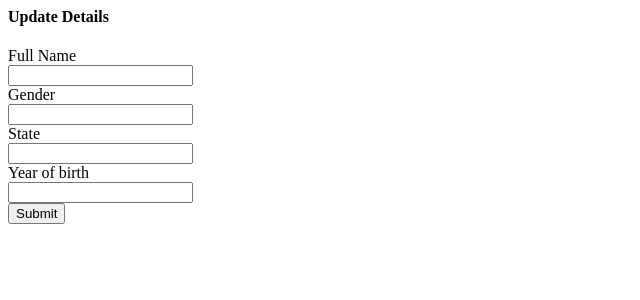
After one commit to brucearthur1/oa-rankings-website, a Flask app: template templates/application_form.html in a window 1280 px wide. The commit adds this page. Shown: the top 300 px of the page, without its empty margins (0-640 px from the left). Run offline with Flask 3, Linux system fonts and the light colour scheme; the template is opened without the code that fills it, so the values that code supplies are empty; parts of the project's set-up code (start-up, migrations or seed data) failed here and were passed over.

Commit message:
store name updates in database

```diff
--- a/app.py
+++ b/app.py
@@ -1,6 +1,6 @@
 import os
-from flask import Flask, render_template, send_from_directory, jsonify
-from database import load_athletes_from_db, load_athlete_from_db
+from flask import Flask, render_template, send_from_directory, jsonify, request
+from database import load_athletes_from_db, load_athlete_from_db, update_to_athlete_db
 
 app = Flask(__name__)
 
@@ -19,11 +19,23 @@ def list_athletes():
 @app.route("/athlete/<id>")
 def show_athlete(id):
     athlete= load_athlete_from_db(id)
-
     if not athlete:
         return "Not found", 404
+    return render_template('athletepage.html',athlete=athlete)
 
-    return render_template('athletepage.html',athlete=athlete)
+
+@app.route("/athlete/<id>/apply", methods=['post'])
+def update_athlete(id):
+    data = request.form
+    athlete = load_athlete_from_db(id)
+    #store this in the DB
+    update_to_athlete_db(id, data)
+    #send an email
+    #display an acknowledgement
+    return render_template('update_submitted.html',
+                           update=data,
+                           athlete=athlete)
+
 
 
 @app.route('/favicon.png')
--- /dev/null
+++ b/templates/application_form.html
@@ -0,0 +1,25 @@
+<h4>Update Details</h4>
+<form action="/athlete/{{athlete['id']}}/apply" method="post">
+    <div class="mb-2">
+    <label>Full Name</label><br>
+    <input type="text" name="athlete" placeholder={{athlete.athlete}}>
+    </div>
+
+    <div class="mb-2">
+    <label>Gender</label><br>
+    <input type="text" name="gender" placeholder={{athlete.gender}}>
+    </div>
+
+    <div class="mb-2">
+    <label>State</label><br>
+    <input type="text" name="state" placeholder={{athlete.state}}>
+    </div>
+
+    <div class="mb-2">
+    <label>Year of birth</label><br>
+    <input type="text" name="yob" placeholder={{athlete.yob}}>
+    </div>
+
+    <input type="submit">
+
+</form>
--- a/templates/athletepage.html
+++ b/templates/athletepage.html
@@ -5,6 +5,7 @@
         {% include 'bootstrap.html' %}
     </head>
     <body>
+        <div class="m-5 p-5">
             <h3>Athlete</h3>
             <p>{{athlete.athlete}}</p>
             <h3>Gender</h3>
@@ -14,5 +15,7 @@
             <h3>State</h3>
             <p>{{athlete.state}}</p>
 
+            {% include 'application_form.html' %}
+        </div>
     </body>
 </html>
```
Also changed, not shown: database.py (+10 -0 lines), templates/update_submitted.html (added, +27 -0 lines). Lines whose indentation alone changed are shown as unchanged.
